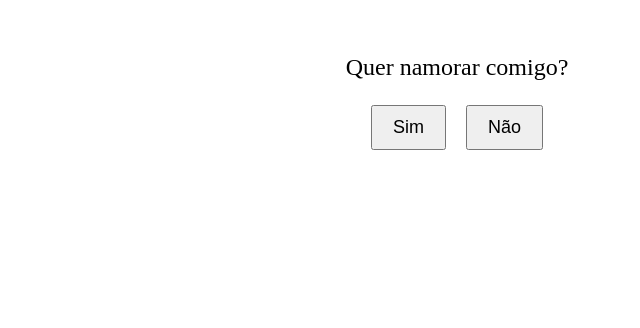
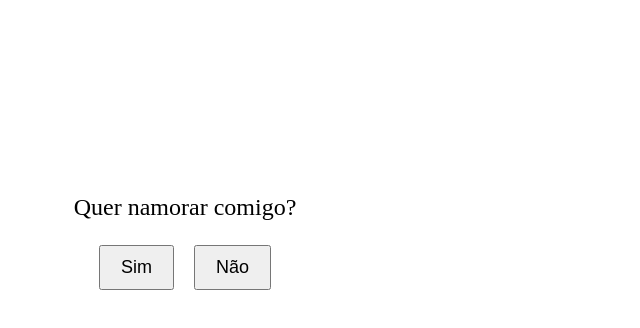
Before and after one commit to eliezertsilva/projeto-social, a plain HTML site: page index.html in a window 1280 px wide. Shown: the part 318-646 px from the top of the page, without its empty margins (183-823 px from the left). Drawn offline with Linux system fonts and the light colour scheme.

Commit message:
Update index.html

```diff
--- a/index.html
+++ b/index.html
@@ -7,7 +7,8 @@
             display: flex;
             justify-content: center;
             align-items: center;
-            height: 100vh;
+            width: 720px;
+            height: 1080px;
         }
 
         .question {
```
